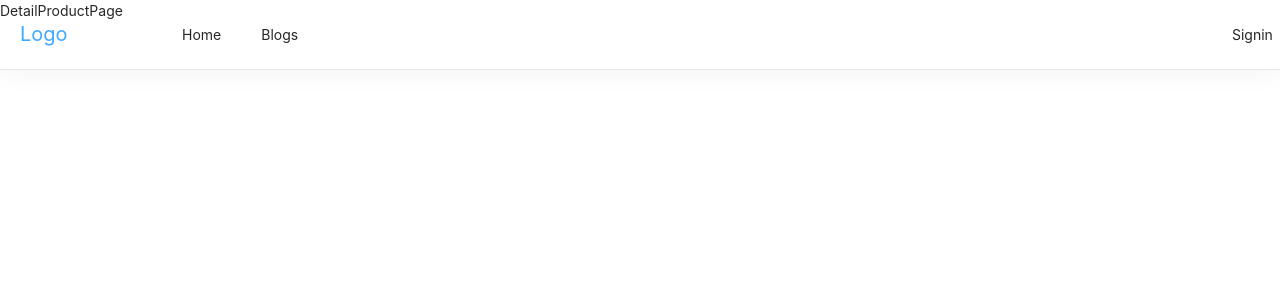
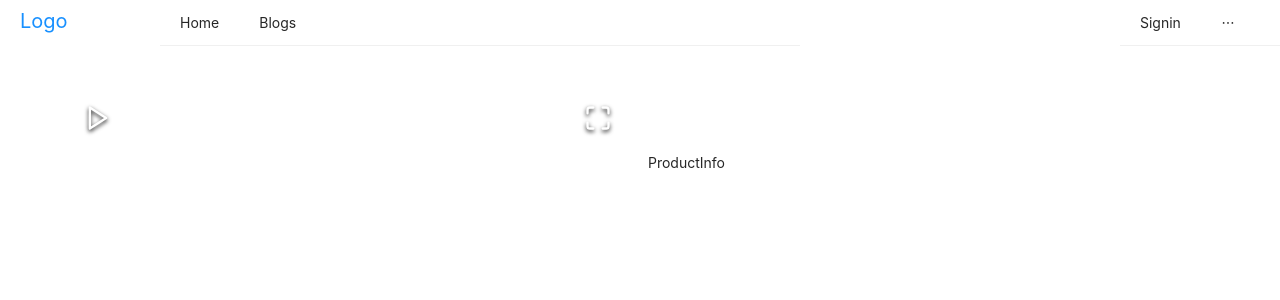
Before and after one commit to 0131ryu/search_hotels, a React (Create React App) app in the folder client/: page /product/1 in a window 1280 px wide. Shown: the top 300 px of the page. Built offline with nearby package versions, Linux system fonts and the light colour scheme; no server answers.

Commit message:
상세페이지 productImage까지 보여줌

```diff
--- a/client/package.json
+++ b/client/package.json
@@ -12,6 +12,7 @@
     "react": "^18.1.0",
     "react-dom": "^18.1.0",
     "react-dropzone": "^14.2.1",
+    "react-image-gallery": "^1.2.8",
     "react-redux": "^8.0.1",
     "react-router-dom": "^6.3.0",
     "react-scripts": "5.0.1",
--- a/client/src/components/views/DetailProductPage/DetailProductPage.js
+++ b/client/src/components/views/DetailProductPage/DetailProductPage.js
@@ -1,9 +1,15 @@
-import React, { useEffect } from "react";
+import React, { useEffect, useState } from "react";
 import axios from "axios";
 import { useParams } from "react-router-dom";
+import ProductImage from "./Sections/ProductImage";
+import ProductInfo from "./Sections/ProductInfo";
+
+import { Row, Col } from "antd";
 
 function DetailProductPage(props) {
   const { productId } = useParams();
+
+  const [Product, setProduct] = useState({});
 
   useEffect(() => {
     axios
@@ -11,13 +17,33 @@ function DetailProductPage(props) {
       .then((response) => {
         if (response.data.success) {
           console.log(response.data);
+          setProduct(response.data.product[0]);
         } else {
           alert("상세 정보 가져오기를 실패했습니다.");
         }
       });
   });
 
-  return <div>DetailProductPage</div>;
+  return (
+    <div style={{ width: "100%", padding: "3rem 4rem" }}>
+      <br />
+      <div stye={{ display: "flex", justifyContent: "center" }}>
+        <h1>{Product.title}</h1>
+      </div>
+      <br />
+      <Row gutter={[16, 16]}>
+        <Col lg={12} sm={24}>
+          {/* ProductImage */}
+          <ProductImage detail={Product} />
+        </Col>
+
+        <Col lg={12} sm={24}>
+          {/* ProductInfo */}
+          <ProductInfo />
+        </Col>
+      </Row>
+    </div>
+  );
 }
 
 export default DetailProductPage;
--- /dev/null
+++ b/client/src/components/views/DetailProductPage/Sections/ProductImage.js
@@ -0,0 +1,27 @@
+import React, { useEffect, useState } from "react";
+import ImageGallery from "react-image-gallery";
+
+function ProductImage(props) {
+  const [Images, setImages] = useState([]);
+
+  useEffect(() => {
+    if (props.detail.images && props.detail.images.length > 0) {
+      let images = [];
+      props.detail.images.map((item) => {
+        images.push({
+          original: `http://localhost:5000/${item}`,
+          thumbnail: `http://localhost:5000/${item}`,
+        });
+      });
+      setImages(images);
+    }
+  }, [props.detail]); //props.detail값이 바뀔 때마다 라이프사이클 작동
+
+  return (
+    <div>
+      <ImageGallery items={Images} />
+    </div>
+  );
+}
+
+export default ProductImage;
--- /dev/null
+++ b/client/src/components/views/DetailProductPage/Sections/ProductInfo.js
@@ -0,0 +1,9 @@
+import React from 'react'
+
+function ProductInfo() {
+  return (
+    <div>ProductInfo</div>
+  )
+}
+
+export default ProductInfo
--- a/client/src/components/views/Landing/LandingPage.js
+++ b/client/src/components/views/Landing/LandingPage.js
@@ -147,9 +147,6 @@ function LandingPage() {
   return (
     <div style={{ width: "100%", margin: "0" }}>
       <br />
-      <br />
-      <br />
-      <br />
       <h2 style={{ textAlign: "center" }}>Let's Travel Anywhere</h2>
       {/* filter */}
 
--- a/client/src/components/views/Navbar/Nabvar.css
+++ b/client/src/components/views/Navbar/Nabvar.css
@@ -1,40 +1,23 @@
 @import '~antd/dist/antd.css';
 
-.menu {
-  padding: 0;
-  border-bottom: solid 1px #e8e8e8;
-  overflow: auto;
-  box-shadow: 0 0 30px #f3f1f1;
-  /* background-color: black; */
-}
-
 .menu__logo {
-  width: 150px;
   float: left;
 }
 
 .menu__logo a {
-  display: inline-block;
   font-size: 20px;
-  padding: 19px 20px;
+  position: fixed;
+  top: 6px;
+  left: 20px;
 }
 
-.menu__container {
-  padding: 0px;
-  width: 1400px;
-}
-.menu__container .menu_left {
+.menu_left {
   float: left;
-  width: 200px;
-  padding: 12px;
 }
 
-.menu__container .menu_right {
+.menu_right {
   float: right;
-  width: 300px;
-  padding: 12px;
-  position: relative;
-  left: 100px;
+  text-align: right;
 }
 
 .menu__container .ant-menu-horizontal {
@@ -42,13 +25,13 @@
 }
 
 
-@media ( max-width: 752.1px ) {
+/* @media ( max-width: 752.1px ) {
   .menu {
     padding: 0;
     border-bottom: solid 1px #e8e8e8;
     overflow: auto;
     box-shadow: 0 0 30px #f3f1f1;
-    /* background-color: black; */
+
     height: 70px;
   }
   .menu__logo {
@@ -82,4 +65,4 @@
    bottom: 58px;
 
   }
-}
+} */
--- a/client/src/components/views/Navbar/Navbar.js
+++ b/client/src/components/views/Navbar/Navbar.js
@@ -1,28 +1,24 @@
-import React, { useState } from "react";
+import React from "react";
 import LeftMenu from "./Sections/LeftMenu";
 import RightMenu from "./Sections/RightMenu";
-// import { Drawer, Button } from "antd";
+import { Row, Col } from "antd";
 // import Icon from "@ant-design/icons";
 import "./Nabvar.css";
 
 function NavBar() {
   return (
-    <nav
-      className="menu"
-      style={{ position: "fixed", zIndex: 5, width: "100%" }}
-    >
-      <div className="menu__logo">
+    <Row>
+      <Col span={3} className="menu__logo">
         <a href="/">Logo</a>
-      </div>
-      <div className="menu__container">
-        <div className="menu_left">
-          <LeftMenu mode="horizontal" />
-        </div>
-        <div className="menu_right">
-          <RightMenu mode="horizontal" />
-        </div>
-      </div>
-    </nav>
+      </Col>
+      <Col span={12} className="menu_left">
+        <LeftMenu className="menu_left-a" />
+      </Col>
+      <Col span={6}></Col>
+      <Col span={3} className="menu_right">
+        <RightMenu />
+      </Col>
+    </Row>
   );
 }
 
--- a/client/src/index.css
+++ b/client/src/index.css
@@ -1,3 +1,5 @@
+@import "~react-image-gallery/styles/css/image-gallery.css";
+
 body {
   margin: 0;
   font-family: -apple-system, BlinkMacSystemFont, 'Segoe UI', 'Roboto', 'Oxygen',
--- a/package.json
+++ b/package.json
@@ -45,6 +45,7 @@
     "passport": "^0.5.2",
     "passport-local": "^1.0.0",
     "path": "^0.12.7",
+    "react-image-gallery": "^1.2.8",
     "sanitize-html": "^2.7.0",
     "session-file-store": "^1.5.0"
   },
```
Also changed, not shown: 2 other files (tests, documents, lock files or other folders).
